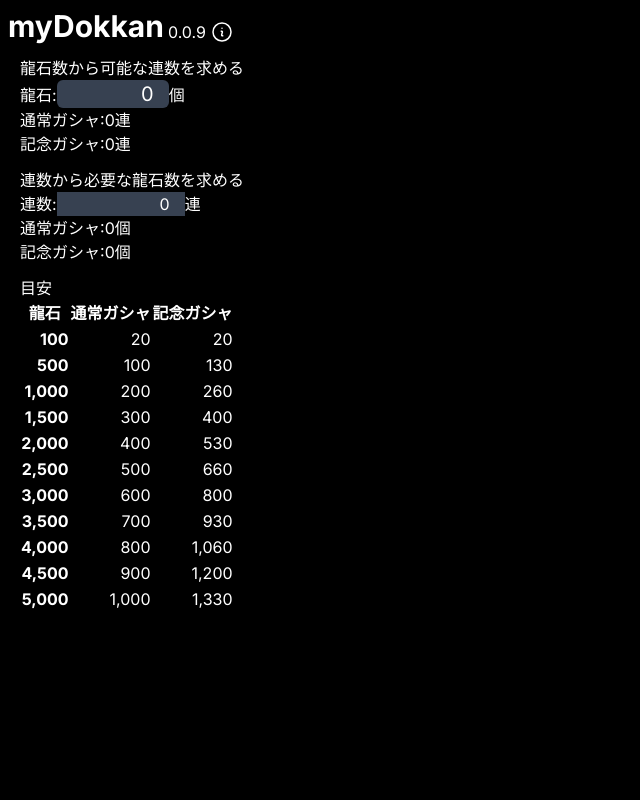
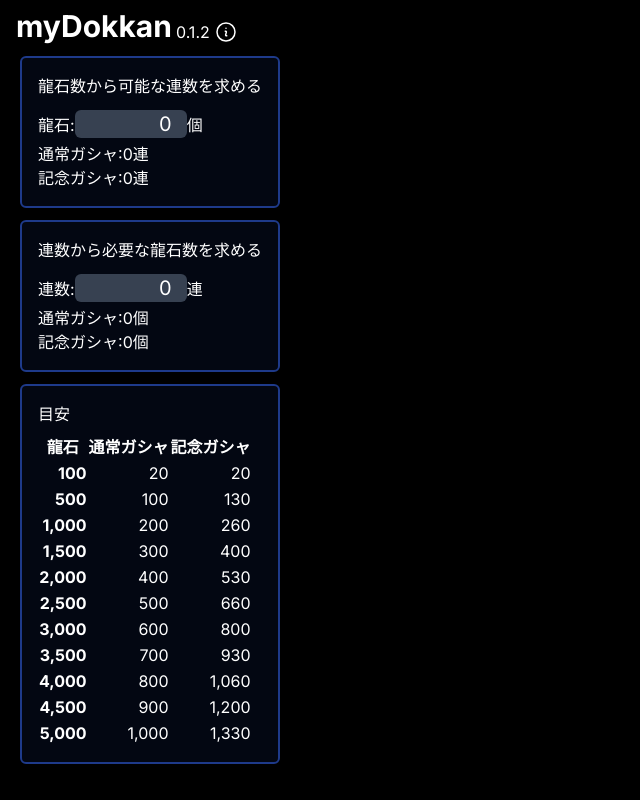
Before and after one commit to baggio4ever/mydokkan, a Next.js app: page / in a window 1280 px wide. Shown: the whole page, without its empty margins (0-640 px from the left). Built offline with nearby package versions, Linux system fonts and the light colour scheme.

Commit message:
もう夕方。

```diff
--- a/app/page.tsx
+++ b/app/page.tsx
@@ -1,7 +1,7 @@
 'use client'
 import Link from 'next/link'
 //import { Roboto, Noto_Sans } from 'next/font/google';
-import { useState } from 'react';
+import { ReactNode, useState } from 'react';
 //import { useSearchParams } from 'next/navigation';
 //import getConfig from 'next/config';
 import React from 'react';
@@ -19,7 +19,7 @@ import React from 'react';
 //const BlueCombi = '/images/FKVYrTbakAE-gys.png';
 
 const APP_NAME = 'myDokkan';
-const APP_VERSION = '0.0.9';
+const APP_VERSION = '0.1.2';
 const REACT_VERSION = React.version;
 
 interface LibInfo {
@@ -27,6 +27,25 @@ interface LibInfo {
   version: string;
   url: string;
 };
+
+function CommonFrame({ children }: { children: ReactNode }) {
+  return (
+    <div className='border-2 hover:border-blue-400 border-blue-900 p-4 hover:bg-gray-800 bg-gray-950 rounded-md'>
+      {children}
+    </div>
+  );
+}
+
+interface NumberInputProps {
+  value: number;
+  onChange: React.ChangeEventHandler<HTMLInputElement>;
+};
+
+function NumberInput({ value, onChange }: NumberInputProps) {
+  return (
+    <input type='number' value={value} onChange={onChange} className=' bg-gray-700 text-xl text-right w-28 rounded-md'></input>
+  );
+}
 
 function AppTitleHeaer() {
   const [infoOpened, setInfoOpened] = useState(false);
@@ -58,14 +77,13 @@ function AppTitleHeaer() {
         <svg xmlns="http://www.w3.org/2000/svg" fill="none" viewBox="0 0 24 24" strokeWidth={1.5} stroke="currentColor" className="w-4 h-4">
           <path strokeLinecap="round" strokeLinejoin="round" d="M13.19 8.688a4.5 4.5 0 0 1 1.242 7.244l-4.5 4.5a4.5 4.5 0 0 1-6.364-6.364l1.757-1.757m13.35-.622 1.757-1.757a4.5 4.5 0 0 0-6.364-6.364l-4.5 4.5a4.5 4.5 0 0 0 1.242 7.244" />
         </svg>
-
         <a key={v.name} href={v.url} title={v.version} target='_blank'>{v.name}</a>
       </div>
     );
   });
 
   return (
-    <div>
+    <div className='mx-2'>
       <div className='flex items-end gap-1'>
         <div className=' font-bold text-3xl'>
           {APP_NAME}
@@ -81,7 +99,7 @@ function AppTitleHeaer() {
       </div>
 
       {infoOpened &&
-        <div className='p-2'>
+        <div className='p-2 text-sm'>
           {lib_divs}
         </div>
       }
@@ -94,7 +112,9 @@ interface ModeTitleProps {
 }
 function ModeTitle({ title }: ModeTitleProps) {
   return (
-    <div>{title}</div>
+    <div className='mb-2'>
+      {title}
+    </div>
   );
 }
 
@@ -116,20 +136,23 @@ function RensuTable() {
   }
 
   return (
-    <div>
+    <CommonFrame>
       <ModeTitle title='龍石数から可能な連数を求める' />
-      <div>
+      <div className='py-1'>
         龍石:
-        <input type='number' value={ryuseki} placeholder='龍石数' onChange={handleOnChange} className=' bg-gray-700 text-xl text-right w-28 rounded-md'></input>
+        <NumberInput value={ryuseki} onChange={handleOnChange} />
+        {/*
+        <input type='number' value={ryuseki} onChange={handleOnChange} className=' bg-gray-700 text-xl text-right w-28 rounded-md'></input>
+  */}
         個
       </div>
       <div>
-        通常ガシャ:{getNormalRensu(ryuseki)}連
+        通常ガシャ:{getNormalRensu(ryuseki).toLocaleString()}連
       </div>
       <div>
-        記念ガシャ:{getSpRensu(ryuseki)}連
+        記念ガシャ:{getSpRensu(ryuseki).toLocaleString()}連
       </div>
-    </div>
+    </CommonFrame>
   );
 }
 
@@ -150,20 +173,23 @@ function RyusekiTable() {
   }
 
   return (
-    <div>
+    <CommonFrame>
       <ModeTitle title='連数から必要な龍石数を求める' />
-      <div>
+      <div className='py-1'>
         連数:
+        <NumberInput value={rensu} onChange={handleOnChange} />
+        {/*
         <input type='number' value={rensu} onChange={handleOnChange} className='bg-gray-700 text-right w-32'></input>
+  */}
         連
       </div>
       <div>
-        通常ガシャ:{getNormalRyuseki(rensu)}個
+        通常ガシャ:{getNormalRyuseki(rensu).toLocaleString()}個
       </div>
       <div>
-        記念ガシャ:{getSpRyuseki(rensu)}個
+        記念ガシャ:{getSpRyuseki(rensu).toLocaleString()}個
       </div>
-    </div>
+    </CommonFrame>
   );
 }
 
@@ -191,7 +217,7 @@ function RyusekiTable2() {
   });
 
   return (
-    <div>
+    <CommonFrame>
       <ModeTitle title='目安' />
       <table className=' text-center'>
         <thead>
@@ -205,9 +231,10 @@ function RyusekiTable2() {
           {rows}
         </tbody>
       </table>
-    </div>
+    </CommonFrame>
   );
 }
+
 
 export default function Home() {
   /*
@@ -219,7 +246,7 @@ export default function Home() {
   return (
     <div className=' p-2'>
       <AppTitleHeaer />
-      <div className='flex flex-col gap-3 p-3'>
+      <div className='flex flex-col gap-3 p-3 w-fit'>
         <RensuTable />
         <RyusekiTable />
         <RyusekiTable2 />
```
